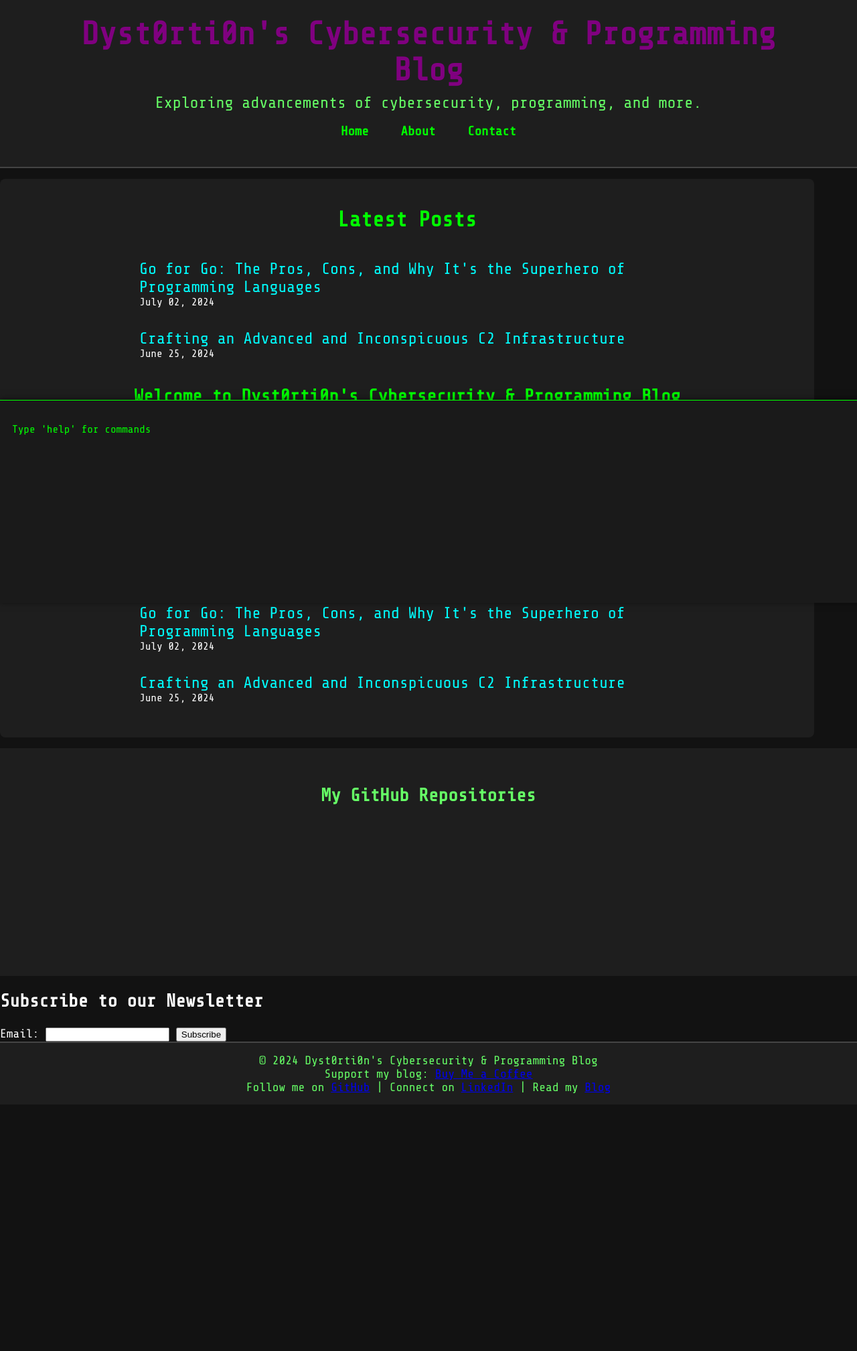
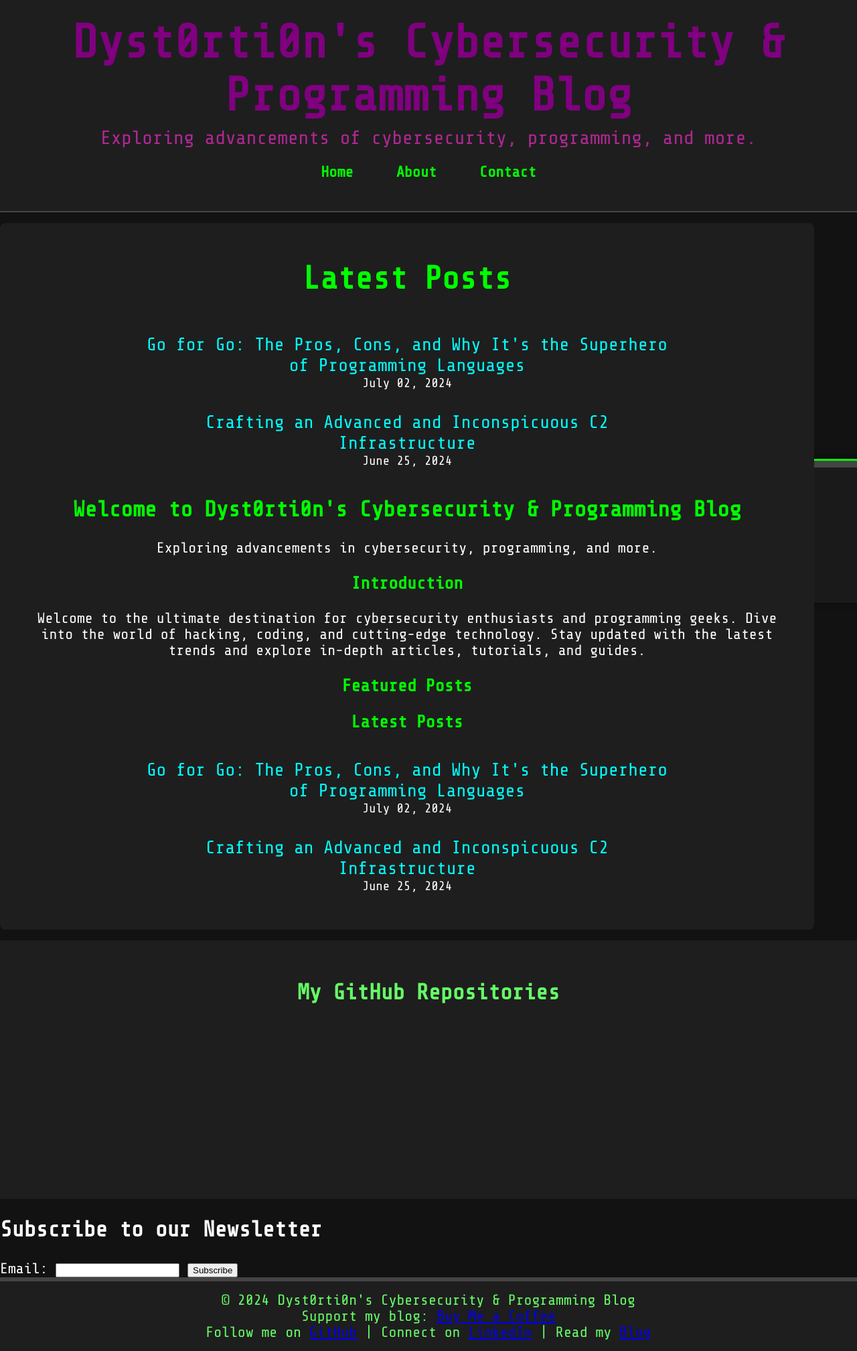
Before and after one commit to Dyst0rti0n/Dyst0rti0n.github.io, a Jekyll site: the page built from index.md, in a window 1280 px wide. Shown: the whole page at 67% size. Built offline with Jekyll 4.4.1, drawn with Linux system fonts in a browser that asks for light colours; a script that is not in the unit is left out; before the commit the page ends 1649 px from its top, so only the background shows below that.

Commit message:
UI changes

```diff
--- a/assets/css/style.css
+++ b/assets/css/style.css
@@ -5,7 +5,7 @@ body {
   margin: 0;
   padding: 0;
   overflow-x: hidden;
-  font-size: 18px; /* Increased font size */
+  font-size: 22px; /* Increased font size */
 }
 
 .container {
@@ -29,7 +29,7 @@ header {
 
 header h1 {
   margin: 0;
-  font-size: 3rem;
+  font-size: 4.4rem;
   color: #800080; /* Changed to purple */
   position: relative;
   display: inline-block;
@@ -40,8 +40,8 @@ header h1 {
 
 header p {
   margin: 0.5rem 0;
-  color: #66ff66;
-  font-size: 1.5rem; /* Increased font size */
+  color: #b12793;
+  font-size: 1.8rem; /* Increased font size */
   max-width: 100%;
   overflow-wrap: break-word;
 }
@@ -54,14 +54,14 @@ nav ul {
 }
 
 nav ul li {
-  margin: 0 1.5rem;
+  margin: 0 2rem;
 }
 
 nav ul li a {
   color: #00ff00;
   text-decoration: none;
   font-weight: bold;
-  font-size: 1.2rem; /* Increased font size */
+  font-size: 1.4rem; /* Increased font size */
   transition: color 0.3s;
 }
 
@@ -71,7 +71,7 @@ nav ul li a:hover {
 
 main {
   padding: 2rem 0;
-  margin-bottom: 6rem; /* Ensure space for terminal */
+  margin-bottom: 8rem; /* Ensure space for terminal */
   text-align: center; /* Center align the main section */
 }
 
@@ -92,7 +92,7 @@ main {
 }
 
 .content a {
-  color: #007acc; /* Blue links for better visibility */
+  color: #2079b4; /* Blue links for better visibility */
   text-decoration: none;
 }
 
@@ -102,7 +102,7 @@ main {
 }
 
 .latest-posts h2 {
-  font-size: 2rem; /* Increased font size */
+  font-size: 3rem; /* Increased font size */
 }
 
 .latest-posts ul {
@@ -117,11 +117,11 @@ main {
   margin: 1rem 0;
   width: 100%;
   max-width: 800px; /* Ensure posts stretch across the screen */
-  text-align: left;
+  text-align: center;
 }
 
 .latest-posts li a {
-  font-size: 1.5rem; /* Increased font size */
+  font-size: 1.7rem; /* Increased font size */
   color: #00ffff;
   text-decoration: none;
 }
@@ -129,7 +129,7 @@ main {
 .latest-posts li span {
   display: block;
   color: #ffffff;
-  font-size: 1rem; /* Increased font size */
+  font-size: 1.2rem; /* Increased font size */
 }
 
 footer {
@@ -137,10 +137,10 @@ footer {
   color: #66ff66;
   text-align: center;
   padding: 1rem 0;
-  border-top: 2px solid #444;
+  border-top: 6px solid #444;
   width: 100%;
   position: relative;
-  z-index: 1;
+  z-index: 2;
 }
 
 footer p {
@@ -152,17 +152,18 @@ footer p {
   bottom: 0;
   left: 0;
   width: 100%;
-  height: 30%;
-  max-height: 50%;
-  border-top: 1px solid #00ff00;
+  height: 20%;
+  max-height: 40%;
+  border-top: 3px solid #00ff00;
   background: #1a1a1a;
   color: #00ff00;
   font-family: 'Share Tech Mono', monospace;
   padding: 1rem;
   overflow-y: auto;
   box-shadow: 0 -1px 10px rgba(0, 0, 0, 0.5);
-  z-index: 10; /* Ensure terminal is above footer */
+  z-index: -5; /* Ensure terminal is above footer */
   resize: vertical; /* Allow resizing */
+  transition: height 0.3s ease;
 }
 
 #output {
@@ -173,17 +174,28 @@ footer p {
 
 #drag-handle {
   width: 100%;
-  height: 10px;
+  height: 20px;
   background: #444;
   cursor: ns-resize;
   position: absolute;
   top: -10px;
   left: 0;
-  z-index: 10; /* Ensure handle is above terminal content */
+  z-index: 5; /* Ensure handle is above terminal content */
   text-align: center;
   color: #fff;
   line-height: 10px;
   font-size: 12px;
+}
+
+#collapse-btn {
+  position: absolute;
+  top: 5px;
+  right: 5px;
+  background: #444;
+  color: #fff;
+  border: none;
+  cursor: pointer;
+  padding: 5px;
 }
 
 @keyframes typing {
@@ -353,7 +365,7 @@ footer p {
 
 .carousel-container {
   max-width: 100%;
-  height: 200px; /* Increased height for the container */
+  height: 230px; /* Increased height for the container */
   overflow-x: auto;
   white-space: nowrap;
   scrollbar-width: none; /* Hide scrollbar for Firefox */
@@ -396,6 +408,6 @@ footer p {
   }
 
   #terminal {
-    height: 20%;
+    height: 5%;
   }
 }
--- a/assets/js/repos.js
+++ b/assets/js/repos.js
@@ -13,16 +13,22 @@ document.addEventListener('DOMContentLoaded', function() {
                 reposContainer.appendChild(repoDiv);
             });
 
+            // Duplicate the repos for a seamless loop
+            const repos = document.querySelectorAll('.repo');
+            repos.forEach(repo => {
+                const clone = repo.cloneNode(true);
+                reposContainer.appendChild(clone);
+            });
+
             let scrollAmount = 0;
-            function scrollCarousel() {
-                reposContainer.scrollBy({ left: 1, behavior: 'smooth' });
+            setInterval(() => {
+                reposContainer.scrollBy({ left: 1, behavior: 'smooth' }); // Adjust scroll speed as needed
                 scrollAmount += 1;
-                if (scrollAmount >= reposContainer.scrollWidth - reposContainer.clientWidth) {
-                    reposContainer.scrollLeft = 0;
-                    scrollAmount = 0;
+                if (scrollAmount >= reposContainer.scrollWidth / 2) {
+                  reposContainer.scrollLeft = 0; // Reset scroll to start seamlessly
+                  scrollAmount = 0;
                 }
-            }
-            setInterval(scrollCarousel, 20);
+            }, 20); // Reduced interval for faster speed
 
             // Allow dragging to scroll
             let isDown = false;
```
